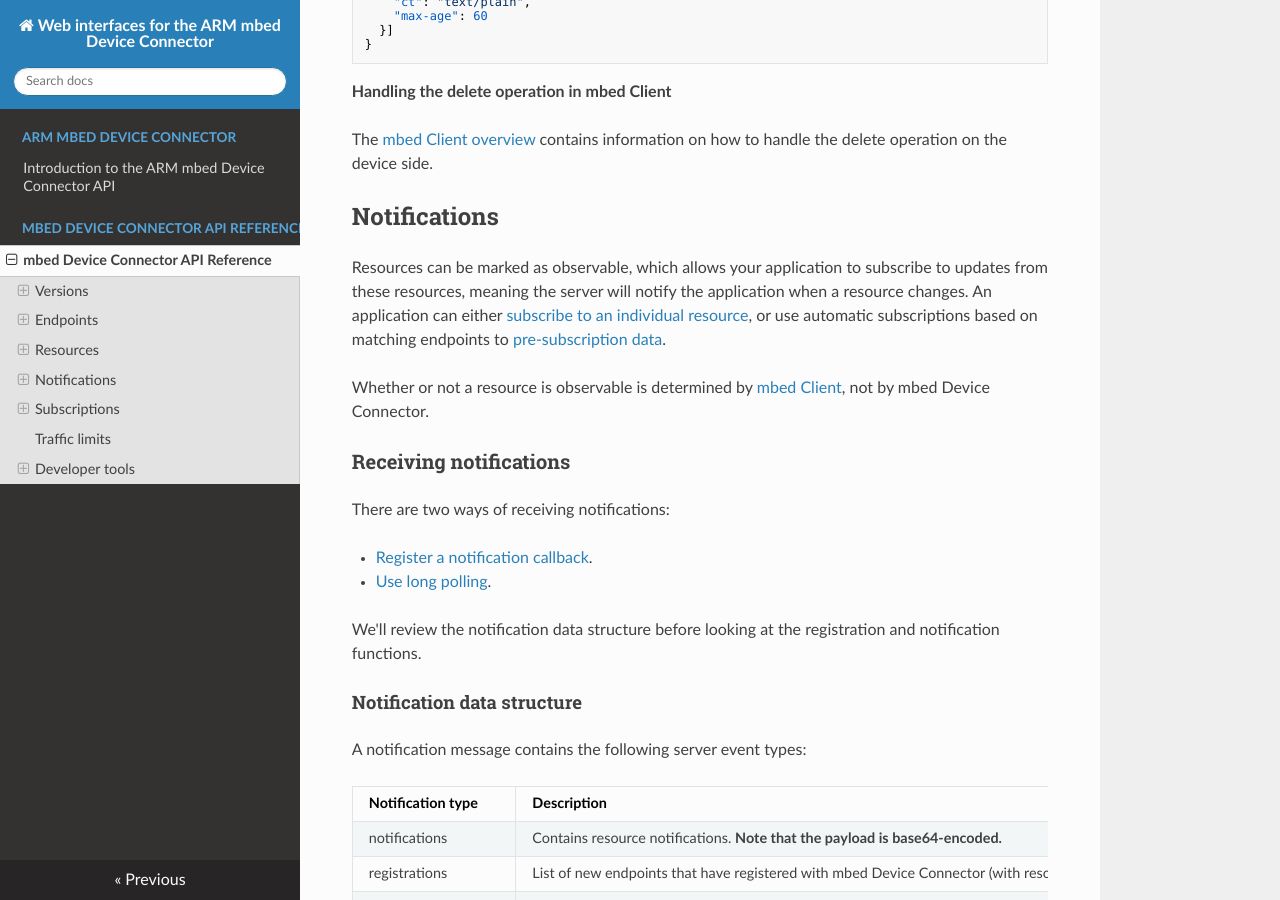
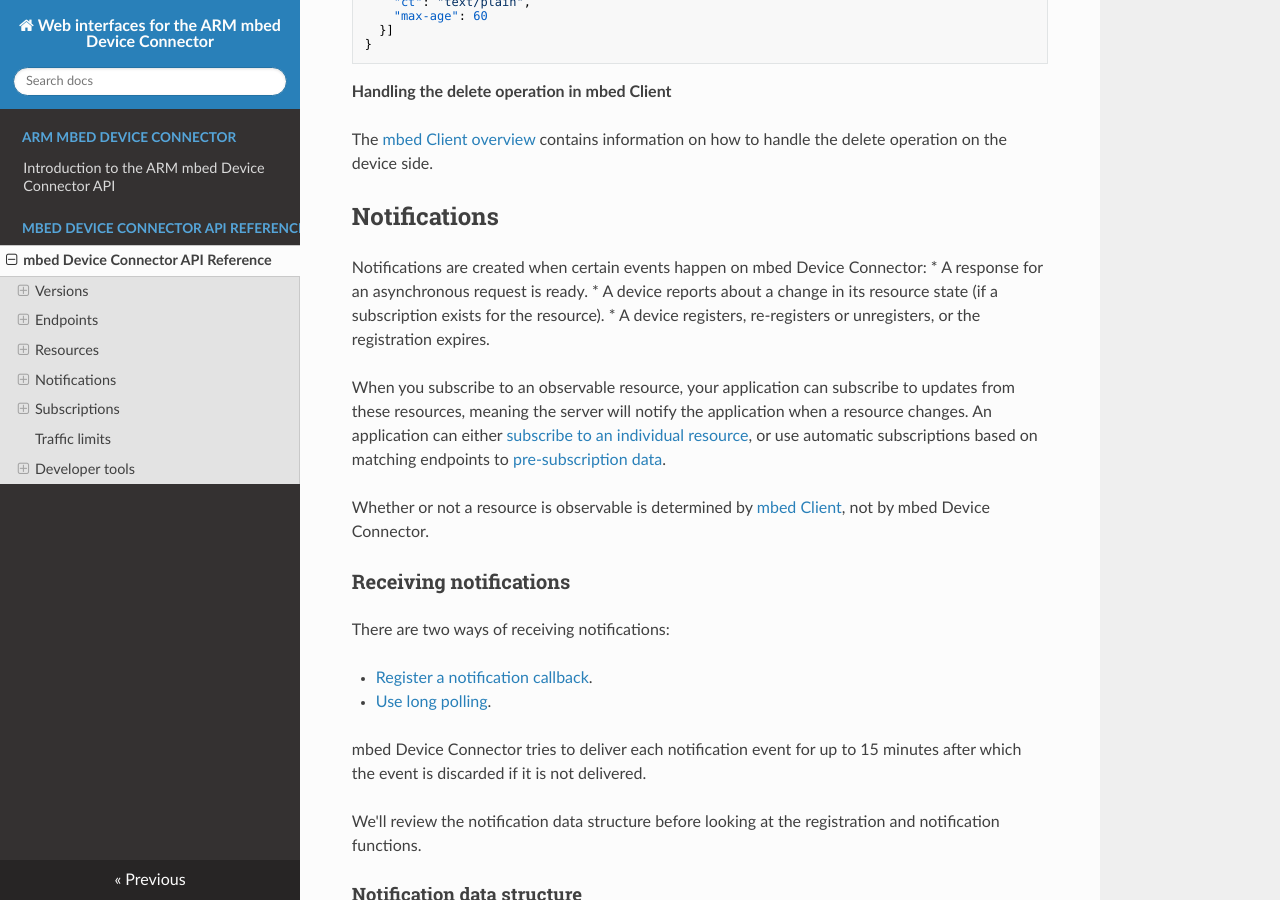
Before and after one commit to ARMmbed/Connector-mDS-REST-API, an MkDocs documentation site: the page built from docs/api-reference.md, in a window 1280 px wide and 900 px high, scrolled down 10706 px. Built offline with MkDocs 1.6.1, drawn with Linux system fonts in a browser that asks for light colours; nearby versions of some CDN libraries; old or Windows-style settings are respelled for this version of MkDocs; some of the changed text lies outside the part shown.

Commit message:
minor editorial changes

```diff
--- a/docs/api-reference.md
+++ b/docs/api-reference.md
@@ -1,6 +1,6 @@
 # API Reference
 
-If you're unfamiliar with mbed Device Connector please read our short introduction to [general concepts](index.md).
+If you're unfamiliar with mbed Device Connector please read our short [introduction](index.md) to general concepts.
 
 The mbed Device Connector Web API offers functions that manage:
 
@@ -130,7 +130,7 @@ When an endpoint is in queue mode, messages sent to the endpoint will not wake u
 
 	GET /v2/endpoints/{endpoint-name}
 
-The list of resources are cached by mbed Device Connector, and this call does not wake up the device.
+The list of resources are cached by mbed Device Connector as long as the device remains registered, and this call does not wake up the device.
 
 **Note:** `endpoint-name` needs to be an exact match of the name of the endpoint. It is not possible to use wildcards here.
 
@@ -174,7 +174,7 @@ Acceptable content-types:
 
 ## Resources
 
-All resource APIs are [asynchronous](index.md#asynchronous-requests). Be aware that these APIs will only respond if the device is turned on and connected to mbed Device Connector. You can also receive [notifications](#notifications) when a resource changes.
+All APIs related to device resources are [asynchronous](index.md#asynchronous-requests). Be aware that these APIs will only respond if the device is turned on and connected to mbed Device Connector. You can also receive [notifications](#notifications) when a resource changes by subscribing to the resource.
 
 ### Non-confirmable requests
 
@@ -478,7 +478,13 @@ The [mbed Client overview](https://docs.mbed.com/docs/mbed-client-guide/en/lates
 
 ## Notifications
 
-Resources can be marked as observable, which allows your application to subscribe to updates from these resources, meaning the server will notify  the  application when a resource changes. An application can either [subscribe to an individual resource](#subscriptions), or use automatic subscriptions  based on matching endpoints to [pre-subscription data](#automatically-subscribe-to-resources).
+Notifications are created when certain events happen on mbed Device Connector:
+* A response for an asynchronous request is ready.
+* A device reports about a change in its resource state (if a subscription exists for the resource).
+* A device registers, re-registers or unregisters, or the registration expires.
+
+
+When you subscribe to an observable resource, your application can subscribe to updates from these resources, meaning the server will notify the application when a resource changes. An application can either [subscribe to an individual resource](#subscriptions), or use automatic subscriptions based on matching endpoints to [pre-subscription data](#automatically-subscribe-to-resources).
 
 Whether or not a resource is observable is determined by [mbed Client](https://docs.mbed.com/docs/mbed-client-guide/en/latest/Introduction/#the-observe-feature), not by mbed Device Connector.
 
@@ -488,6 +494,8 @@ There are two ways of receiving notifications:
 
 * [Register a notification callback](#registering-a-notification-callback).
 * [Use long polling](#long-polling).
+
+mbed Device Connector tries to deliver each notification event for up to 15 minutes after which the event is discarded if it is not delivered.
 
 We'll review the notification data structure before looking at the registration and notification functions.
 
@@ -673,7 +681,7 @@ As an alternative to the notification callback, you can use HTTP long-poll reque
 
 ## Subscriptions
 
-After you set up [notifications](#notifications), you can subscribe to either individual resources or pre-subscribe to resources
+After you have set up a [notification callback](#notifications), you can subscribe to either individual resources or pre-subscribe to resources.
 
 ### Subscribing to an individual resource ([async](index.md#asynchronous-requests))
 
@@ -790,7 +798,7 @@ Acceptable content-types:
 
 ### Automatically subscribe to resources
 
-Besides manually subscribing to resources, you can also automatically subscribe to resources based on their endpoint name, endpoint type, or listed resources (a pre-subscription). mbed Device Connector will automatically send a subscription request when it encounters an endpoint or resource that matches these definitions.
+Besides manually subscribing to resources, you can also automatically subscribe (a pre-subscription) to resources based on their endpoint name, endpoint type, or listed resources. mbed Device Connector will automatically send a subscription request when it encounters an endpoint or resource that matches these definitions.
 
     PUT /v2/subscriptions
 
```
